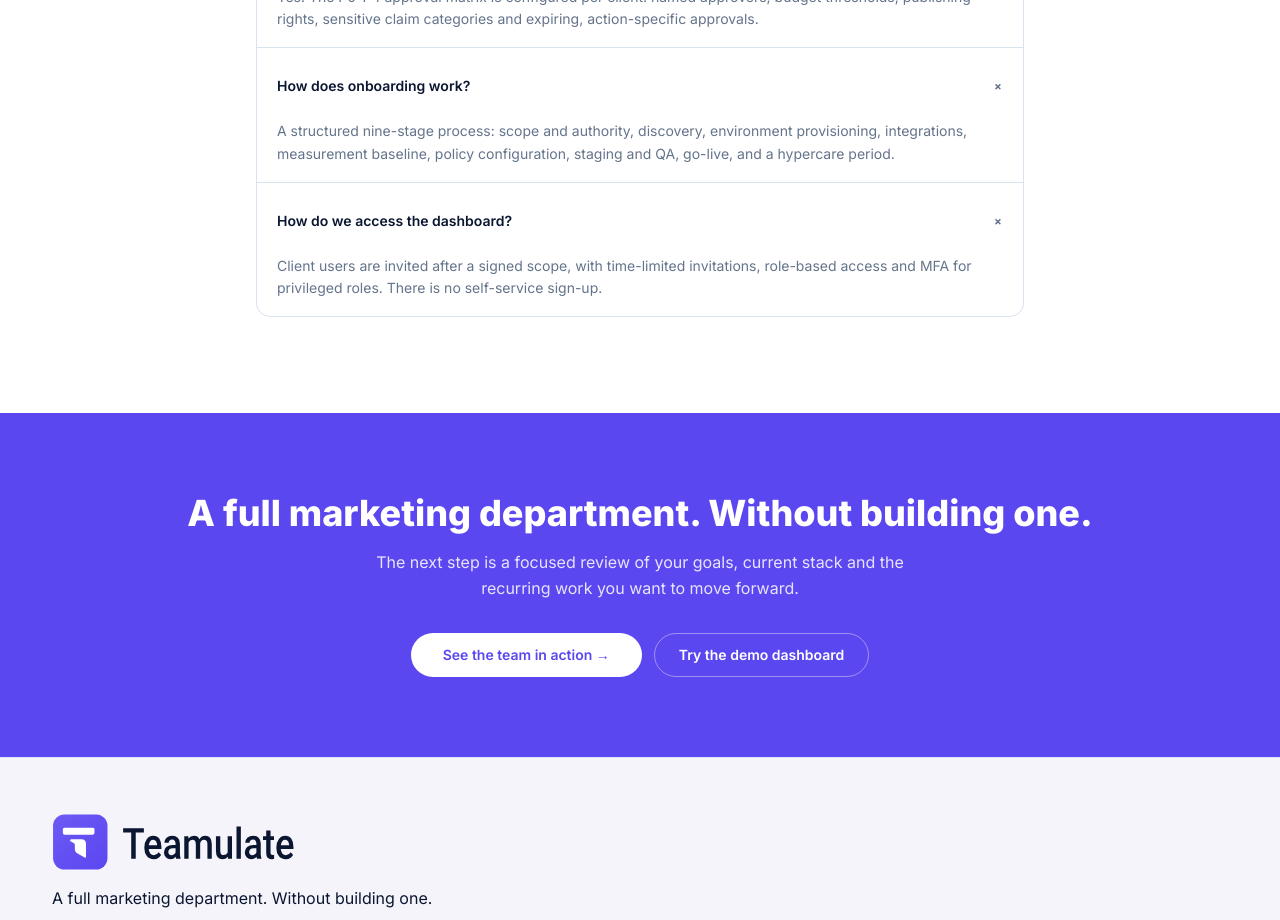
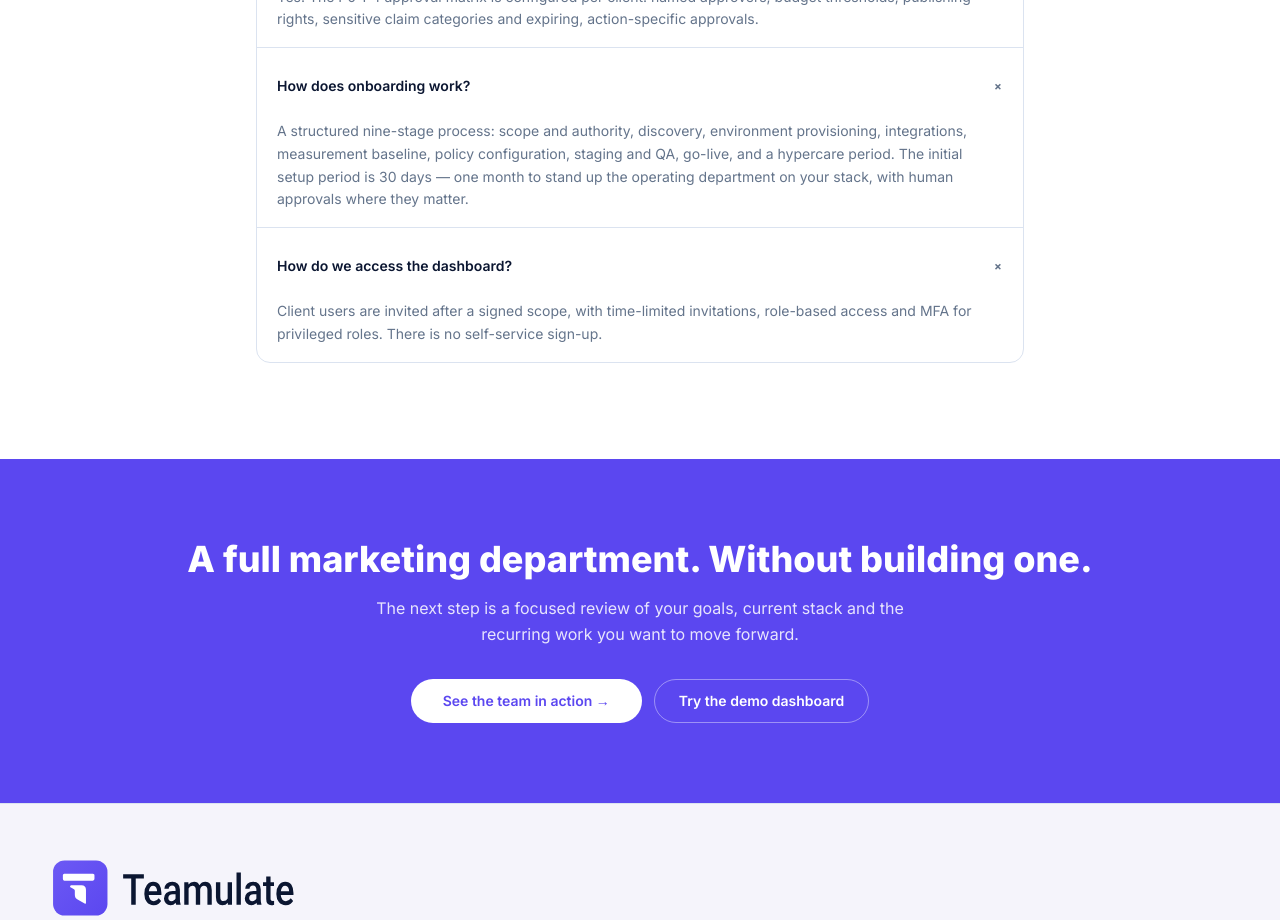
Before and after one commit to hristomomcilov-gif/Teamulate---Full-Website, a Next.js app: page / in a window 1280 px wide. Shown: the part 9900-10820 px from the top of the page. Built offline with nearby package versions, Linux system fonts and the light colour scheme.

Commit message:
Homepage FAQ: onboarding answer states the 30-day initial setup period (Wordsmith copy)
Co-authored-by: hristomomcilov-gif <hristomomcilov-gif@users.noreply.github.com>

```diff
--- a/src/app/page.tsx
+++ b/src/app/page.tsx
@@ -95,7 +95,7 @@ const FAQ_ITEMS = [
   {
     question: "How does onboarding work?",
     answer:
-      "A structured nine-stage process: scope and authority, discovery, environment provisioning, integrations, measurement baseline, policy configuration, staging and QA, go-live, and a hypercare period.",
+      "A structured nine-stage process: scope and authority, discovery, environment provisioning, integrations, measurement baseline, policy configuration, staging and QA, go-live, and a hypercare period. The initial setup period is 30 days — one month to stand up the operating department on your stack, with human approvals where they matter.",
   },
   {
     question: "How do we access the dashboard?",
```
